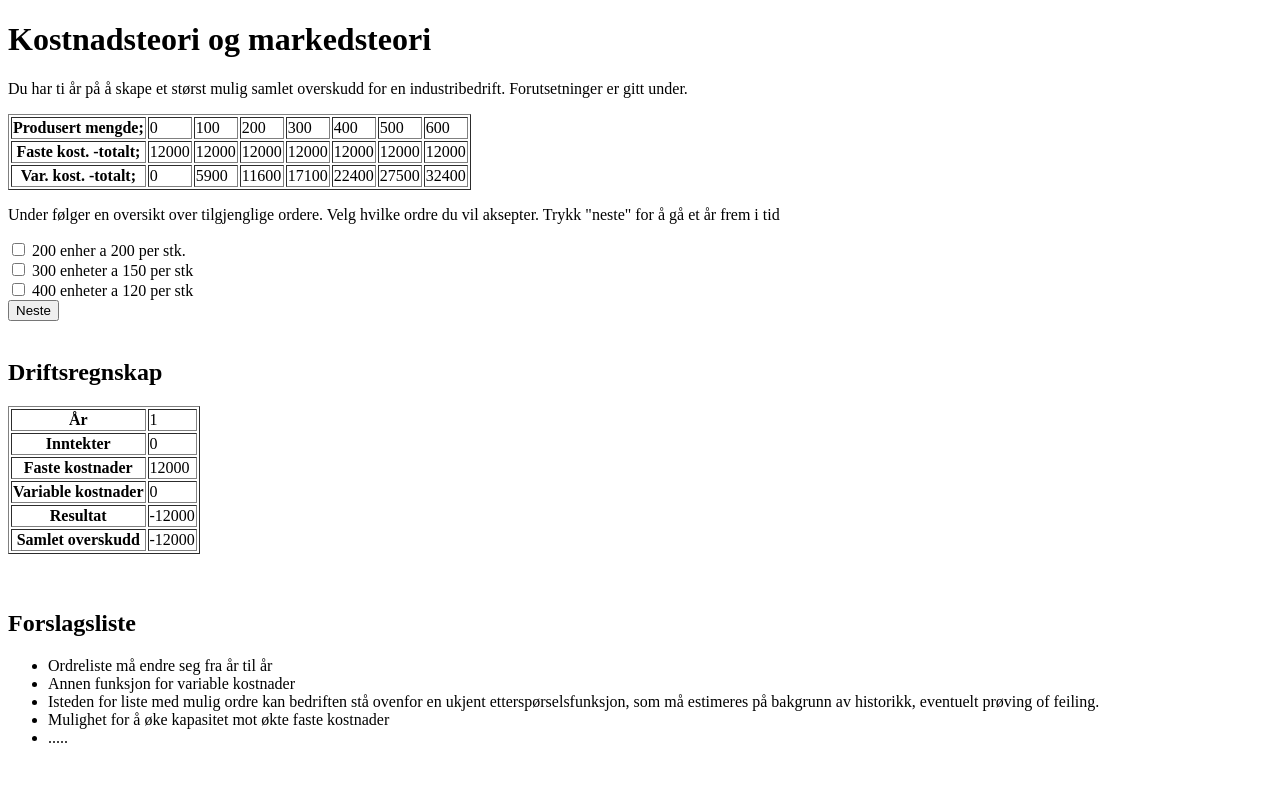
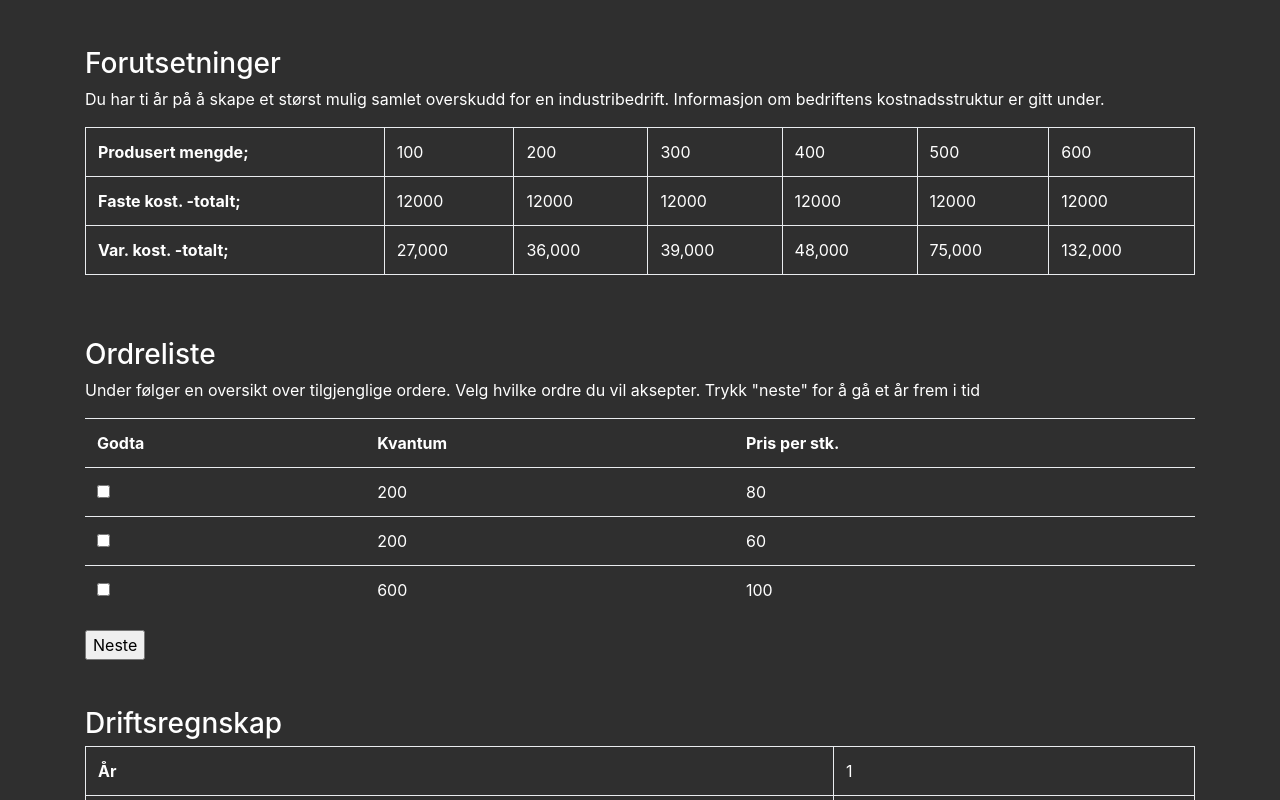
Before and after one commit to steinarv/BHH, a plain HTML site: page index.html in a window 1280 px wide. Both pictures are taken after a click on the button "Neste". Shown: the top 800 px of the page. Drawn offline with nearby package versions, Linux system fonts and the light colour scheme.

Commit message:
bootstrap

```diff
--- a/index.html
+++ b/index.html
@@ -1,15 +1,36 @@
 <!DOCTYPE html>
+<html lang="en">
 <html>
 <head>
+  <meta charset="utf-8">
+  <meta name="viewport" content="width=device-width, initial-scale=1, shrink-to-fit=no">
 
+  <!-- Bootstrap CSS -->
+  <link rel="stylesheet" href="https://maxcdn.bootstrapcdn.com/bootstrap/4.0.0-beta/css/bootstrap.min.css" integrity="sha384-/Y6pD6FV/Vv2HJnA6t+vslU6fwYXjCFtcEpHbNJ0lyAFsXTsjBbfaDjzALeQsN6M" crossorigin="anonymous">
+
+  <style>
+    body {
+      background-color: #2f2f2f !important;
+    }
+    .bg-1 {
+      background-color: #2f2f2f;
+      color: #ffffff;
+    }
+</style>
 </head>
+
+
 <body onload="onLoadFunc()">
-  <h1>Kostnadsteori og markedsteori</h1>
 
+
+  <!-- Main -->
+  <div class="container bg-1">
+    <br><br>
+    <h3>Forutsetninger</h3>
     <p>Du har ti år på å skape et størst mulig samlet overskudd for en industribedrift.
-    Forutsetninger er gitt under.</p>
+      Informasjon om bedriftens kostnadsstruktur er gitt under.</p>
 
-  <table id = "costInfo" border="1">
+    <table id = "costInfo" class="table table-bordered">
       <tr>
         <th>Produsert mengde;</th>
       </tr>
@@ -21,20 +42,26 @@
       </tr>
     </table>
 
+    <br><br>
+
+    <h3>Ordreliste</h3>
     <p> Under følger en oversikt over tilgjenglige ordere. Velg hvilke ordre du vil aksepter.
       Trykk "neste" for å gå et år frem i tid </p>
 
-
-  <input type="checkbox" name="order" value="1"> 200 enher a 200 per stk.<br>
-  <input type="checkbox" name="order" value="2"> 300 enheter a 150 per stk<br>
-  <input type="checkbox" name="order" value="3"> 400 enheter a 120 per stk<br>
+    <table class="table table-condensed" id = "ordertbl">
+      <tr>
+        <th>Godta</th>
+        <th>Kvantum</th>
+        <th>Pris per stk.</th>
+      </tr>
+    </table>
     <button id = "nxtBtn" onclick = "nextFunc()">Neste</button>
 
-  <br><br>
+    <br><br><br>
 
-  <h2>Driftsregnskap</h2>
+    <h3>Driftsregnskap</h3>
 
-  <table id = "finStmnt" border="1">
+    <table id = "finStmnt" class="table table-bordered">
       <tr>
         <th>År</th>
       </tr>
@@ -56,6 +83,8 @@
     </table>
 
     <br><br>
+
+<!--
     <h2> Forslagsliste </h2>
     <ul>
       <li>Ordreliste må endre seg fra år til år</li>
@@ -65,79 +94,11 @@
       <li>Mulighet for å øke kapasitet mot økte faste kostnader</li>
       <li>.....</li>
     </ul>
+  </div>
+-->
 
 
-  <script>
-    function onLoadFunc(){
-      //alert("test");
-      tbl = document.getElementById('costInfo');
-      trs = tbl.getElementsByTagName('tr');
-      for(var i = 0; i < 7; i++){
-        var amnt = i * 100;
-        var fc = 12000;
-        var vc = i * 6000 - Math.pow(i, 2) * 100;
-
-        var tmp0 = trs[0].insertCell(-1);
-        tmp0.innerHTML  = amnt;
-
-        var tmp0 = trs[1].insertCell(-1);
-        tmp0.innerHTML  = fc;
-
-        var tmp0 = trs[2].insertCell(-1);
-        tmp0.innerHTML  = vc;
-      }
-    }
-
-    function nextFunc(){
-      var income = 0;
-      var prodn = 0;
-
-      var orderinc = [200 * 200, 300 * 150, 400 * 120];
-      var ordern = [200, 300, 400];
-
-      cbs = document.getElementsByName('order');
-
-      for(var i = 0; i < cbs.length; i++){
-        if(cbs[i].checked){
-          income += orderinc[i];
-          prodn += ordern[i];
-        }
-      }
-
-      var varcost = prodn * 60 - Math.pow(prodn/100, 2) * 100;
-      var res = income - 12000 - varcost;
-
-      tbl = document.getElementById('finStmnt');
-      trs = tbl.getElementsByTagName('tr');
-
-      var ncol = trs[0].cells.length;
-      var tmp0 = trs[0].insertCell(-1);
-      tmp0.innerHTML  = ncol > 1 ? Number(trs[0].cells[ncol - 1].innerHTML) + 1 : 1
-
-      var tmp0 = trs[1].insertCell(-1);
-      tmp0.innerHTML  = income;
-
-      var tmp0 = trs[2].insertCell(-1);
-      tmp0.innerHTML  = 12000;
-
-      var tmp0 = trs[3].insertCell(-1);
-      tmp0.innerHTML  = varcost;
-
-      var tmp0 = trs[4].insertCell(-1);
-      tmp0.innerHTML  = res;
-
-      var tmp0 = trs[5].insertCell(-1);
-      tmp0.innerHTML  = ncol > 1 ? Number(trs[5].cells[ncol - 1].innerHTML) + res : res;
-
-      if(ncol == 10){
-        alert("Ditt samlede overskudd ble " + trs[5].cells[ncol].innerHTML);
-        var tmp0 = document.getElementById('nxtBtn');
-        tmp0.parentNode.removeChild(tmp0);
-      }
-
-    }
-  </script>
-
-
+<script type="text/javascript" src="src/script.js"></script>
+<script type="text/javascript" src="https://cdnjs.cloudflare.com/ajax/libs/Chart.js/2.7.0/Chart.min.js"></script>
 </body>
 </html>
--- /dev/null
+++ b/src/script.js
@@ -0,0 +1,112 @@
+// Random variabes for cost function
+var a1 = 400; //380 + Math.random() * 40
+var a2 = 1.5; //1.4 + Math.random() * 0.2
+var a3 = 0.002; // 0.0025 + Math.random() * 0.0001
+var fc = 12000; // 11000 + Math.random() * 2000
+
+var results = [];
+var results1 = [];
+
+var norders = 3;
+var orders = [];
+
+function order() {
+  this.price = 50 + Math.floor(Math.random() * 5 + 1) * 10;
+  this.n = 100 + Math.floor(Math.random() * 5 + 1) * 100;
+}
+
+function varcostFunc(n) {
+  return(a1 * n - a2 * Math.pow(n, 2) + a3 * Math.pow(n, 3));
+}
+
+
+function onLoadFunc(){
+  //create orders
+  for(var j = 1; j <= norders; j++) {
+    nord = new order();
+    orders.push(nord);
+
+    var newrow = document.getElementById("ordertbl").insertRow(-1);
+    newrow.insertCell(-1).innerHTML = '<input type="checkbox" name="order" value="1">';
+    newrow.insertCell(-1).innerHTML = nord.n;
+    newrow.insertCell(-1).innerHTML = nord.price;
+  }
+
+  tbl = document.getElementById('costInfo');
+  trs = tbl.getElementsByTagName('tr');
+  for(var i = 1; i < 7; i++){
+    var amnt = i * 100;
+    var fc = 12000;
+    var vc = varcostFunc(i * 100);
+
+    var tmp0 = trs[0].insertCell(-1);
+    tmp0.innerHTML  = amnt;
+
+    var tmp0 = trs[1].insertCell(-1);
+    tmp0.innerHTML  = fc;
+
+    var tmp0 = trs[2].insertCell(-1);
+    tmp0.innerHTML  = vc.toLocaleString();
+  }
+}
+
+
+function nextFunc(){
+  var income = 0;
+  var prodn = 0;
+  var cumres = 0;
+
+  var cbs = document.getElementsByName('order');
+
+  for(var i = 0; i < norders; i++){
+    if(cbs[i].checked){
+      income += orders[i].n * orders[i].price;;
+      prodn += orders[i].n;
+    }
+  }
+
+  var varcost = prodn * 60 - Math.pow(prodn/100, 2) * 100;
+  var res = income - fc - varcost;
+  results.push(res);
+
+  tbl = document.getElementById('finStmnt');
+  trs = tbl.getElementsByTagName('tr');
+
+  var ncol = trs[0].cells.length;
+  var tmp0 = trs[0].insertCell(-1);
+  tmp0.innerHTML  = ncol > 1 ? Number(trs[0].cells[ncol - 1].innerHTML) + 1 : 1;
+
+  var tmp0 = trs[1].insertCell(-1);
+  tmp0.innerHTML  = income.toLocaleString();
+
+  var tmp0 = trs[2].insertCell(-1);
+  tmp0.innerHTML  = fc.toLocaleString();
+
+  var tmp0 = trs[3].insertCell(-1);
+  tmp0.innerHTML  = varcost.toLocaleString();
+
+  var tmp0 = trs[4].insertCell(-1);
+  tmp0.innerHTML  = res.toLocaleString();
+
+  var tmp0 = trs[5].insertCell(-1);
+  for(j = 0; j < results.length; j++)cumres += results[j];
+  //cumres  = ncol > 1 ? Number(trs[5].cells[ncol - 1].innerHTML) + res : res;
+  tmp0.innerHTML = cumres.toLocaleString();
+
+  if(ncol == 10){
+    alert("Ditt samlede overskudd ble " + cumres.toLocaleString());
+    var tmp0 = document.getElementById('nxtBtn');
+    tmp0.parentNode.removeChild(tmp0);
+  }else{
+    // New orders
+    trs = document.getElementById("ordertbl").rows;
+    for(var i = 1; i < trs.length; i++){
+      nord = new order();
+      orders[i - 1] = nord;
+      trs[i].cells[0].innerHTML =  '<input type="checkbox" name="order" value="1">';
+      trs[i].cells[1].innerHTML = nord.n;
+      trs[i].cells[2].innerHTML = nord.price;
+    }
+  }
+
+}
```
Lines whose indentation alone changed are shown as unchanged.
